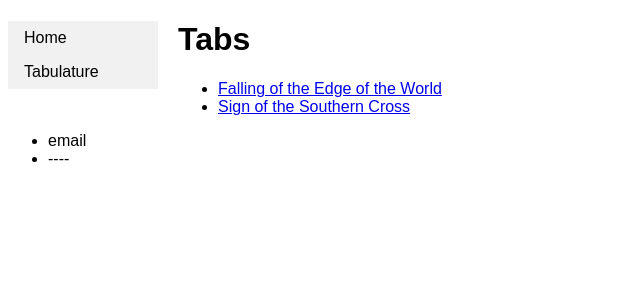
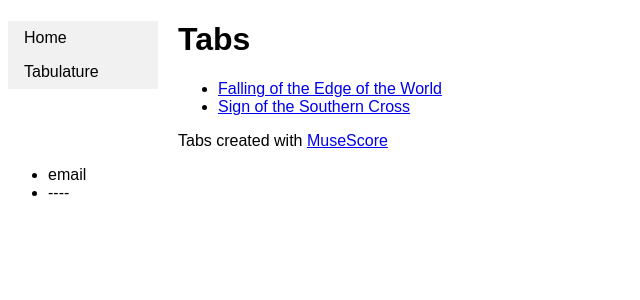
Before and after one commit to jounsss/jounsss.github.io, a Jekyll site: the page built from tab/index.html, in a window 1280 px wide. Shown: the top 300 px of the page, without its empty margins (0-640 px from the left). Built offline with Jekyll 4.4.1, drawn with Linux system fonts in a browser that asks for light colours.

Commit message:
add notes

```diff
--- a/tab/index.html
+++ b/tab/index.html
@@ -10,3 +10,5 @@ title: jounsss - tabs
         {% endif %}
     {% endfor %}
 </ul>
+
+<p>Tabs created with <a href="https://musescore.org/" target="_blank">MuseScore</a></p>
```
